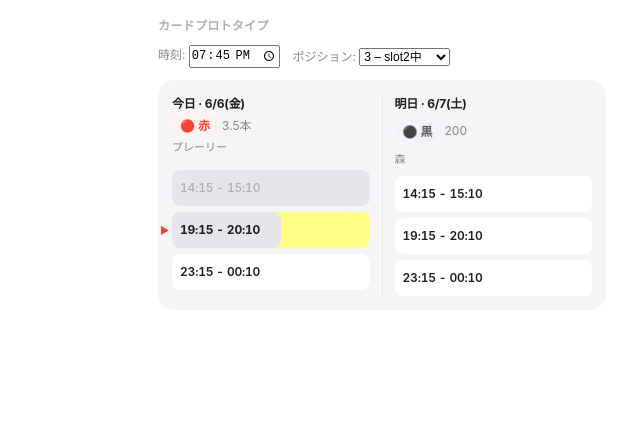
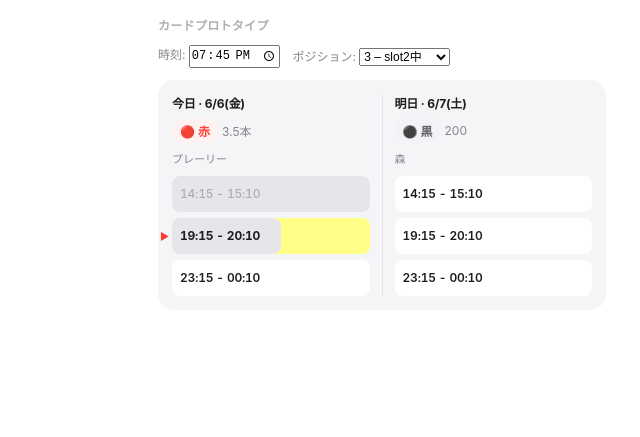
Before and after one commit to myi39/sky-shards, a plain HTML site: page card-prototype.html in a window 1280 px wide. Shown: the whole page, without its empty margins (258-898 px from the left). Drawn offline with Linux system fonts and the light colour scheme.

Commit message:
fix: ギャップdivを廃止・インジケーターをoffsetTopで計算・高さ揃え

```diff
--- a/card-prototype.html
+++ b/card-prototype.html
@@ -107,20 +107,10 @@
       font-weight: 600;
     }
 
-    /* ── 今日列（ギャップ div 使用、gap: 0 で上書き） ── */
+    /* ── 今日列 ── */
     .today-col {
-      gap: 0;
       position: relative;
       overflow: visible;
-    }
-
-    .today-col .col-sub {
-      margin-bottom: 10px; /* 既存の4px + 失ったflex gap 6px を補完 */
-    }
-
-    .time-gap {
-      height: 6px;
-      flex-shrink: 0;
     }
 
     .time-indicator {
@@ -206,11 +196,27 @@
       indicator.className = 'time-indicator';
       col.appendChild(indicator);
       requestAnimationFrame(() => {
-        const gaps = col.querySelectorAll('.time-gap');
-        const blocks = col.querySelectorAll('.occ-block');
-        const targetEl = pos % 2 === 0 ? gaps[pos / 2] : blocks[(pos - 1) / 2];
-        if (!targetEl) { indicator.remove(); return; }
-        indicator.style.top = (targetEl.offsetTop + targetEl.offsetHeight / 2 - 5) + 'px';
+        const blocks = Array.from(col.querySelectorAll('.occ-block'));
+        if (!blocks.length) { indicator.remove(); return; }
+        let y;
+        if (pos === 0) {
+          // 最初のブロックの直前（flex gap の中央）
+          y = blocks[0].offsetTop - 8;
+        } else if (pos === 6) {
+          // 最後のブロックの直後
+          const last = blocks[blocks.length - 1];
+          y = last.offsetTop + last.offsetHeight - 2;
+        } else if (pos % 2 === 0) {
+          // ブロック間のギャップ中央（pos 2, 4）
+          const prev = blocks[pos / 2 - 1];
+          const next = blocks[pos / 2];
+          y = (prev.offsetTop + prev.offsetHeight + next.offsetTop) / 2 - 5;
+        } else {
+          // ブロック中央（pos 1, 3, 5）
+          const block = blocks[(pos - 1) / 2];
+          y = block.offsetTop + block.offsetHeight / 2 - 5;
+        }
+        indicator.style.top = y + 'px';
         indicator.style.left = '-12px';
       });
     }
@@ -225,26 +231,13 @@
         <div class="col-sub">${meta.location}</div>
       `;
 
-      if (isToday) {
-        for (let i = 0; i <= slots.length; i++) {
-          col.appendChild(Object.assign(document.createElement('div'), { className: 'time-gap' }));
-          if (i < slots.length) {
-            const slot = slots[i];
-            const block = document.createElement('div');
-            block.className = `occ-block ${slot.state}`;
-            block.innerHTML = `<div class="occ-fill" style="width:${slot.progress}%"></div><span class="occ-time">${slot.time}</span>`;
-            col.appendChild(block);
-          }
-        }
-        placeIndicator(col, pos);
-      } else {
       slots.forEach(slot => {
         const block = document.createElement('div');
         block.className = `occ-block ${slot.state}`;
         block.innerHTML = `<div class="occ-fill" style="width:${slot.progress}%"></div><span class="occ-time">${slot.time}</span>`;
         col.appendChild(block);
       });
-      }
+      if (isToday && pos !== null) placeIndicator(col, pos);
       return col;
     }
 
```
Lines whose indentation alone changed are shown as unchanged.
